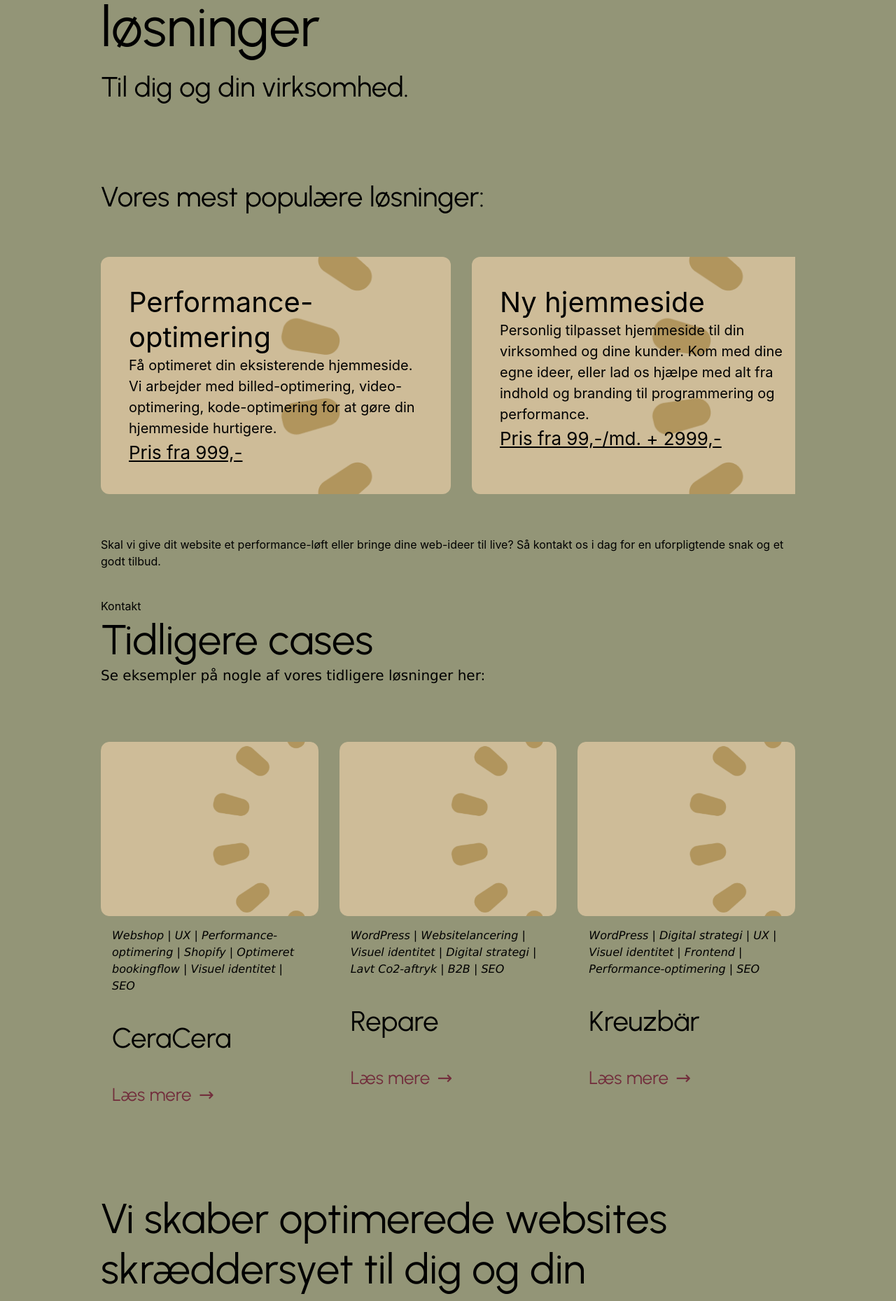
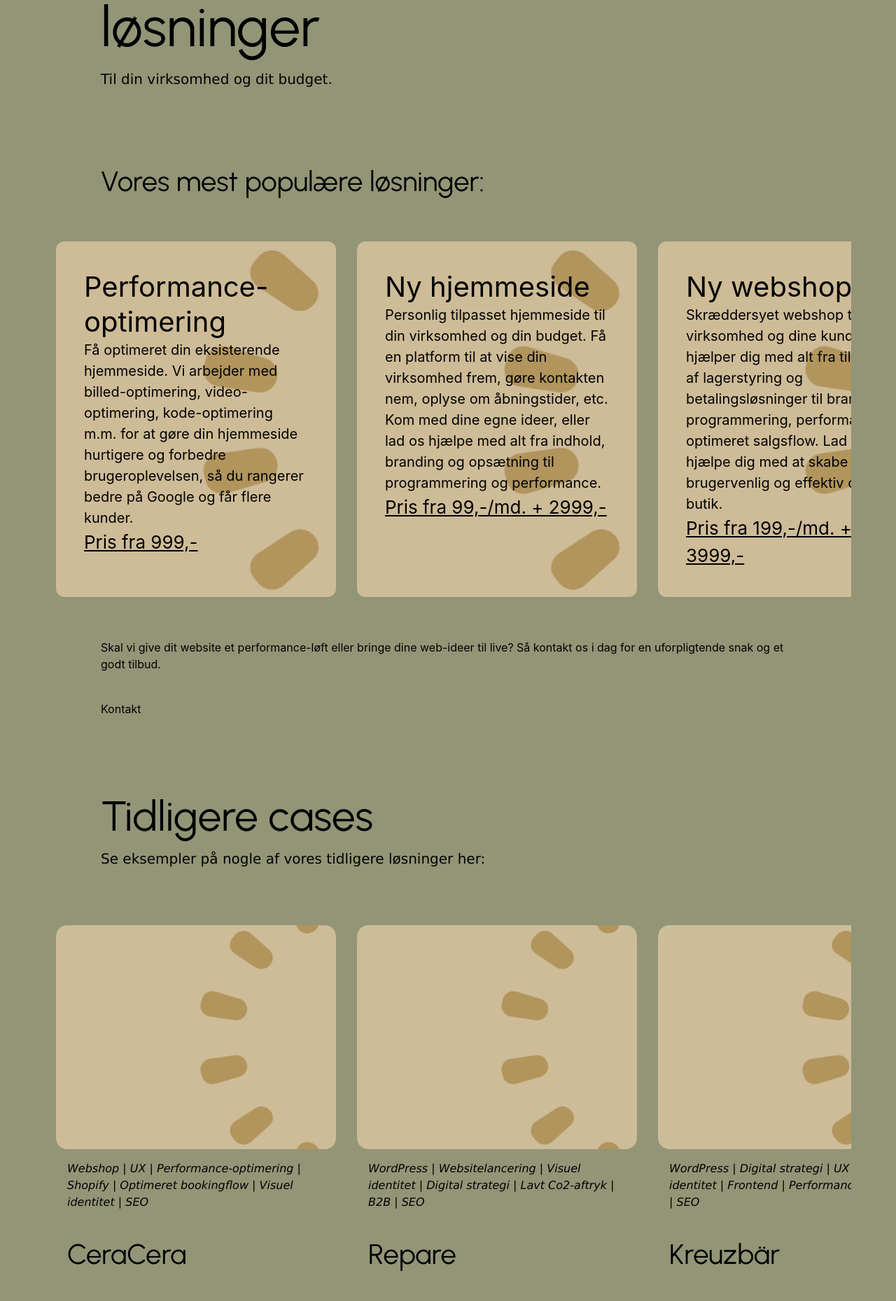
Before and after one commit to SaltyStarfish/resurge-projekt, a React (Vite) app in the folder resurge-react-project/: page /ydelser in a window 1280 px wide. Shown: the part 279-2138 px from the top of the page at 70% size. Built offline with nearby package versions, Linux system fonts and the light colour scheme.

Commit message:
Ydelser og priser opdateret med indhold, bedre spacing og bedre responsivitet

```diff
--- a/resurge-react-project/src/components/PriceCardItem.jsx
+++ b/resurge-react-project/src/components/PriceCardItem.jsx
@@ -3,7 +3,7 @@
 export default function PriceCardItem(card) {
 
   return (
-    <div className="flex flex-col flex flex-shrink-0 w-70 md:w-125 max-w-full rounded-xl relative overflow-hidden p-5 md:p-10">
+    <div className="flex flex-col flex flex-shrink-0 w-70 md:w-100 max-w-full rounded-xl relative overflow-hidden p-5 md:p-10">
       <img className="absolute inset-0 object-cover -z-1 w-full h-full" src={card.image} alt={card.title} />
       <h2 className="text-xl leading-tight md:text-[40px]">{card.title}</h2>
       <p className="text-xs leading-normal md:text-xl">{card.indhold}</p>
--- a/resurge-react-project/src/components/PriceCardSection.jsx
+++ b/resurge-react-project/src/components/PriceCardSection.jsx
@@ -9,26 +9,26 @@ const cards = [
   {
     image: logo,
     title: "Performance-optimering",
-    indhold: "Få optimeret din eksisterende hjemmeside. Vi arbejder med billed-optimering, video-optimering, kode-optimering for at gøre din hjemmeside hurtigere.",
+    indhold: "Få optimeret din eksisterende hjemmeside. Vi arbejder med billed-optimering, video-optimering, kode-optimering m.m. for at gøre din hjemmeside hurtigere og forbedre brugeroplevelsen, så du rangerer bedre på Google og får flere kunder.",
     pris: "Pris fra 999,-",
   },
   {
     image: logo,
     title: "Ny hjemmeside",
-    indhold: "Personlig tilpasset hjemmeside til din virksomhed og dine kunder. Kom med dine egne ideer, eller lad os hjælpe med alt fra indhold og branding til programmering og performance.",
+    indhold: "Personlig tilpasset hjemmeside til din virksomhed og din budget. Få en platform til at vise din virksomhed frem, gøre kontakten nem, oplyse om åbningstider, etc. Kom med dine egne ideer, eller lad os hjælpe med alt fra indhold, branding og opsætning til programmering og performance.",
     pris: "Pris fra 99,-/md. + 2999,-",
   },
   {
     image: logo,
     title: "Ny webshop",
-    indhold: "Skræddersyet webshop til din virksomhed og dine kunder.",
+    indhold: "Skræddersyet webshop til din virksomhed og dine kunder. Vi hjælper dig med alt fra tilkobling af lagerstyring og betalingsløsninger til branding, programmering, performance og optimeret salgsflow. Lad os hjælpe dig med at skabe en brugervenlig og effektiv online butik.",
     pris: "Pris fra 199,-/md. + 3999,-",
   },
 ];
 
   return (
     <>
-      <div className='flex gap-3 md:gap-7.5 overflow-x-auto hide-scrollbar'>
+      <div className='flex gap-3 md:gap-7.5 overflow-x-auto hide-scrollbar px-6 md:px-12 lg:px-20'>
         {cards.map((card, index) => (
           <PriceCardItem key={index} {...card}/>
         ))}
--- a/resurge-react-project/src/views/YdelserView.jsx
+++ b/resurge-react-project/src/views/YdelserView.jsx
@@ -37,11 +37,12 @@ function YdelserView() {
 
   return (
     <>
+      <div className="overflow-x-hidden">
         <Container>
           <section className="mt-[105px] mb-15">
             <h1 className="font-h1 font-medium mb-4">Personligt tilpassede løsninger</h1>
-          <p className="font-h3 font-medium mb-6">
-            Til dig og din virksomhed.
+            <p className="font-body font-medium mb-6">
+              Til din virksomhed og dit budget.
             </p>
           </section>
           <div className="mt-[105px] mb-15">
@@ -49,22 +50,35 @@ function YdelserView() {
               Vores mest populære løsninger:
             </h2>
           </div>
+        </Container>
+        <div className="max-w-[95vw]">
+          <div className="mx-auto w-full max-w-max overflow-x-auto hide-scrollbar">
             <PriceCardSection/>
+          </div>
+        </div>
+        <Container>
           <p className="mb-10 mt-15">Skal vi give dit website et performance-løft eller bringe dine web-ideer til live? Så kontakt os i dag for en uforpligtende snak og et godt tilbud.</p>
           <p className="justify-self-center mx-auto">Kontakt</p>
-        <h2 className="font-h2">Tidligere cases</h2>
+          <h2 className="font-h2 mt-[105px] mb-2.5">Tidligere cases</h2>
           <p className="font-body">Se eksempler på nogle af vores tidligere løsninger her:</p>
-        <div className="grid md:grid-cols-3 gap-3 md:gap-7.5 overflow-x-auto hide-scrollbar mt-20 mb-[105px]">
+        </Container>
+        <div className="max-w-[95vw]">
+          <div className="mx-auto w-full max-w-max overflow-x-auto hide-scrollbar mb-[105px] mt-20">
+            <div className="flex gap-3 md:gap-7.5 overflow-x-auto hide-scrollbar px-6 md:px-12 lg:px-20">
               {cases.map((item, index) => (
+                <div key={index} className="w-70 md:w-100 flex-shrink-0">
                   <CaseCard
-              key={index}
                     title={item.title}
                     tags={item.tags}
                     image={item.image}
                     link={item.link}
                   />
+                </div>
               ))}
             </div>
+          </div>
+        </div>
+        <Container>
           <section className="mb-[105px]">
             <h2 className="font-h2 mb-7.5">Vi skaber optimerede websites skræddersyet til dig og din virksomhed</h2>
             <p className="font-body mb-9">Hos Resurge er der ikke langt fra ideer til virkelighed. Vi hjælper små og mellemstore virksomheder med at opbygge nye websites eller optimere eksisterende sites. Og så er vi specialister i webperformance og arbejder med det i alle vores løsninger. </p>
@@ -72,6 +86,7 @@ function YdelserView() {
             <CtaLink to={"/blog"}>Læs mere</CtaLink>
           </section>
         </Container>
+      </div>
     </>
   )
 }
```
Lines whose indentation alone changed are shown as unchanged.
